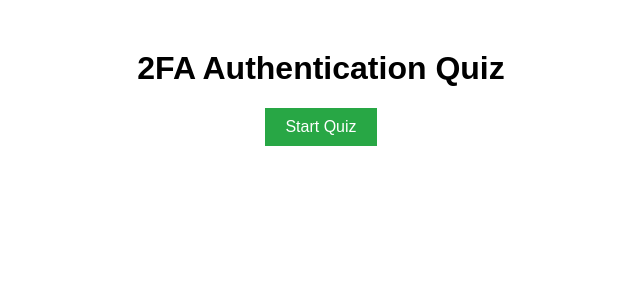
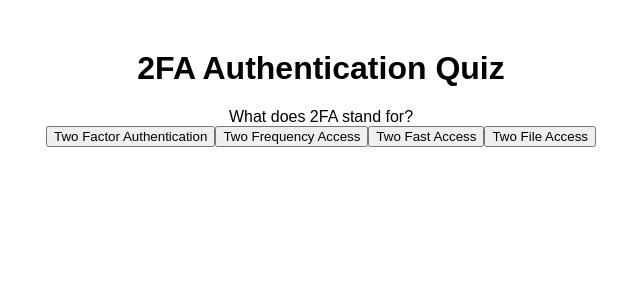
Before and after one commit to devil-14/Testing-website-, a Jekyll site: the page quiz.html, which Jekyll copies as it is, in a window 1280 px wide. Shown: the top 300 px of the page, without its empty margins (319-959 px from the left). Built offline with Jekyll 4.4.1, drawn with Linux system fonts in a browser that asks for light colours; some of the changed lines change nothing that is shown.

Commit message:
Update quiz.html

```diff
--- a/quiz.html
+++ b/quiz.html
@@ -10,156 +10,151 @@
             text-align: center;
             margin-top: 50px;
         }
-        #quiz {
+        .hidden {
             display: none;
         }
-        #result {
-            margin-top: 20px;
-            font-size: 18px;
+        .result {
+            font-size: 24px;
+            margin: 20px;
         }
-        button {
-            padding: 10px 20px;
-            font-size: 16px;
-            background-color: #28a745;
-            color: #fff;
-            border: none;
-            cursor: pointer;
+        .feedback {
+            font-size: 20px;
+            color: green;
+        }
+        .wrong {
+            color: red;
         }
     </style>
 </head>
 <body>
 
     <h1>2FA Authentication Quiz</h1>
-    <button id="startQuiz">Start Quiz</button>
-
-    <div id="quiz">
-        <h2>Answer the following questions:</h2>
-        <form id="quizForm">
-            <div>
-                <p>1. What does 2FA stand for?</p>
-                <label><input type="radio" name="q1" value="Two-Factor Authentication"> Two-Factor Authentication</label><br>
-                <label><input type="radio" name="q1" value="Two-Factor Analysis"> Two-Factor Analysis</label><br>
-                <label><input type="radio" name="q1" value="Second-Factor Authentication"> Second-Factor Authentication</label><br>
-                <label><input type="radio" name="q1" value="Dual-Factor Authentication"> Dual-Factor Authentication</label>
-            </div>
-            <div>
-                <p>2. Which of the following is NOT a factor in 2FA?</p>
-                <label><input type="radio" name="q2" value="Something you know"> Something you know</label><br>
-                <label><input type="radio" name="q2" value="Something you have"> Something you have</label><br>
-                <label><input type="radio" name="q2" value="Somewhere you go"> Somewhere you go</label><br>
-                <label><input type="radio" name="q2" value="Something you are"> Something you are</label>
-            </div>
-            <div>
-                <p>3. True or False: 2FA adds an extra layer of security.</p>
-                <label><input type="radio" name="q3" value="True"> True</label><br>
-                <label><input type="radio" name="q3" value="False"> False</label><br>
-            </div>
-            <div>
-                <p>4. What is an example of a second factor?</p>
-                <label><input type="radio" name="q4" value="A text message code"> A text message code</label><br>
-                <label><input type="radio" name="q4" value="A security question"> A security question</label><br>
-                <label><input type="radio" name="q4" value="An email password"> An email password</label><br>
-                <label><input type="radio" name="q4" value="Your username"> Your username</label>
-            </div>
-            <div>
-                <p>5. Why is 2FA important?</p>
-                <label><input type="radio" name="q5" value="It protects your accounts"> It protects your accounts</label><br>
-                <label><input type="radio" name="q5" value="It speeds up logins"> It speeds up logins</label><br>
-                <label><input type="radio" name="q5" value="It stores passwords"> It stores passwords</label><br>
-                <label><input type="radio" name="q5" value="It requires no passwords"> It requires no passwords</label>
-            </div>
-            <div>
-                <p>6. Which app is commonly used for 2FA?</p>
-                <label><input type="radio" name="q6" value="Google Authenticator"> Google Authenticator</label><br>
-                <label><input type="radio" name="q6" value="Facebook Authenticator"> Facebook Authenticator</label><br>
-                <label><input type="radio" name="q6" value="Microsoft Authenticator"> Microsoft Authenticator</label><br>
-                <label><input type="radio" name="q6" value="Twitter Authenticator"> Twitter Authenticator</label>
-            </div>
-            <div>
-                <p>7. What does SMS stand for in the context of 2FA?</p>
-                <label><input type="radio" name="q7" value="Short Message Service"> Short Message Service</label><br>
-                <label><input type="radio" name="q7" value="Secure Messaging System"> Secure Messaging System</label><br>
-                <label><input type="radio" name="q7" value="Simple Message Service"> Simple Message Service</label><br>
-                <label><input type="radio" name="q7" value="Safe Message Service"> Safe Message Service</label>
-            </div>
-            <div>
-                <p>8. Can 2FA be bypassed?</p>
-                <label><input type="radio" name="q8" value="Yes"> Yes</label><br>
-                <label><input type="radio" name="q8" value="No"> No</label><br>
-            </div>
-            <div>
-                <p>9. What happens if you lose your 2FA device?</p>
-                <label><input type="radio" name="q9" value="You may need recovery options"> You may need recovery options</label><br>
-                <label><input type="radio" name="q9" value="You lose access forever"> You lose access forever</label><br>
-                <label><input type="radio" name="q9" value="Nothing happens"> Nothing happens</label><br>
-                <label><input type="radio" name="q9" value="You can reset it instantly"> You can reset it instantly</label>
-            </div>
-            <div>
-                <p>10. Is 2FA foolproof?</p>
-                <label><input type="radio" name="q10" value="No"> No</label><br>
-                <label><input type="radio" name="q10" value="Yes"> Yes</label><br>
-            </div>
-            <button type="submit">Submit Answers</button>
-        </form>
-        <div id="result"></div>
+    <div id="quizContainer">
+        <div id="question"></div>
+        <div id="options"></div>
+        <button id="submit" class="hidden">Submit</button>
     </div>
 
+    <div class="result" id="result" class="hidden"></div>
+    <div class="feedback" id="feedback" class="hidden"></div>
+
     <script>
-        const correctAnswers = [
-            "Two-Factor Authentication",
-            "Somewhere you go",
-            "True",
-            "A text message code",
-            "It protects your accounts",
-            "Google Authenticator",
-            "Short Message Service",
-            "Yes",
-            "You may need recovery options",
-            "No"
+        const questions = [
+            {
+                question: "What does 2FA stand for?",
+                options: ["Two Factor Authentication", "Two Frequency Access", "Two Fast Access", "Two File Access"],
+                answer: 0
+            },
+            {
+                question: "Which of the following is a method of 2FA?",
+                options: ["Username and Password", "SMS Verification", "Email Verification", "IP Address"],
+                answer: 1
+            },
+            {
+                question: "Which of these is NOT a form of 2FA?",
+                options: ["SMS Code", "Email Code", "Security Questions", "Authenticator App"],
+                answer: 2
+            },
+            {
+                question: "What is the purpose of 2FA?",
+                options: ["To improve user experience", "To provide additional security", "To reduce login times", "To increase user engagement"],
+                answer: 1
+            },
+            {
+                question: "What is a common method used for 2FA?",
+                options: ["Password Manager", "Hardware Token", "Browser Cookies", "Tracking Cookies"],
+                answer: 1
+            },
+            {
+                question: "Which of these is an authenticator app?",
+                options: ["Google Authenticator", "LastPass", "Norton Antivirus", "McAfee"],
+                answer: 0
+            },
+            {
+                question: "What happens if you lose access to your 2FA method?",
+                options: ["You can't log in", "You can reset it via email", "You can still log in", "You will be locked out permanently"],
+                answer: 1
+            },
+            {
+                question: "Is it safe to use SMS for 2FA?",
+                options: ["Yes, it's the most secure", "No, it's less secure than other methods", "Yes, it's convenient", "No, it's completely unsafe"],
+                answer: 1
+            },
+            {
+                question: "What is a one-time password (OTP)?",
+                options: ["A password that can be reused", "A password valid for only one login", "A static password", "A password shared between users"],
+                answer: 1
+            },
+            {
+                question: "What does it mean if a site uses 2FA?",
+                options: ["It is secure", "It is insecure", "It requires more than one form of identification", "It only requires a password"],
+                answer: 2
+            }
         ];
 
-        const startQuizButton = document.getElementById('startQuiz');
-        const quizSection = document.getElementById('quiz');
-        const quizForm = document.getElementById('quizForm');
-        const resultDisplay = document.getElementById('result');
+        let currentQuestionIndex = 0;
+        let score = 0;
 
-        startQuizButton.addEventListener('click', function () {
-            quizSection.style.display = 'block';
-            startQuizButton.style.display = 'none';
-            resultDisplay.innerHTML = '';
-        });
+        function loadQuestion() {
+            if (currentQuestionIndex < questions.length) {
+                const question = questions[currentQuestionIndex];
+                document.getElementById("question").innerText = question.question;
+                const optionsContainer = document.getElementById("options");
+                optionsContainer.innerHTML = '';
+                question.options.forEach((option, index) => {
+                    const button = document.createElement("button");
+                    button.innerText = option;
+                    button.onclick = () => checkAnswer(index);
+                    optionsContainer.appendChild(button);
+                });
+                document.getElementById("submit").classList.add("hidden");
+            } else {
+                displayResults();
+            }
+        }
 
-        quizForm.addEventListener('submit', function (event) {
-            event.preventDefault();
-            let score = 0;
-            let wrongAnswers = 0;
+        function checkAnswer(selectedIndex) {
+            const correctIndex = questions[currentQuestionIndex].answer;
+            const feedback = document.getElementById("feedback");
 
-            for (let i = 0; i < correctAnswers.length; i++) {
-                const userAnswer = document.querySelector(`input[name="q${i + 1}"]:checked`);
-                if (userAnswer && userAnswer.value === correctAnswers[i]) {
-                    score++;
-                } else {
-                    wrongAnswers++;
-                }
+            if (selectedIndex === correctIndex) {
+                score++;
+                feedback.innerHTML = "✓ Correct!";
+            } else {
+                feedback.innerHTML = "✗ Wrong!";
             }
 
-            if (wrongAnswers > 0) {
-                resultDisplay.innerHTML = `You got ${wrongAnswers} question(s) wrong. Please try again.`;
+            feedback.classList.remove("hidden");
+            setTimeout(() => {
+                feedback.classList.add("hidden");
+                currentQuestionIndex++;
+                loadQuestion();
+            }, 15000); // Show feedback for 15 seconds
+        }
+
+        function displayResults() {
+            const result = document.getElementById("result");
+            result.innerHTML = `You answered ${score} out of ${questions.length} questions correctly.`;
+            result.classList.remove("hidden");
+
+            if (score === questions.length) {
+                result.innerHTML += '<br>All answers are correct! Here is your next URL: <a href="YOUR_QUIZ_URL" target="_blank">Proceed to the quiz</a>';
+            } else {
+                result.innerHTML += "<br>Some answers were incorrect. The quiz will reset.";
                 resetQuiz();
-            } else {
-                resultDisplay.innerHTML = `Congratulations! You answered all questions correctly! <br> Proceed to the quiz: <a href="YOUR_QUIZ_URL">Here</a>`;
             }
-        });
+        }
 
         function resetQuiz() {
-            for (let i = 1; i <= correctAnswers.length; i++) {
-                const radios = document.getElementsByName(`q${i}`);
-                for (let radio of radios) {
-                    radio.checked = false;
-                }
-            }
+            currentQuestionIndex = 0;
+            score = 0;
+            setTimeout(() => {
+                document.getElementById("result").classList.add("hidden");
+                loadQuestion();
+            }, 15000); // Reset the quiz after showing the result for 15 seconds
         }
+
+        loadQuestion();
     </script>
-
 </body>
 </html>
```
